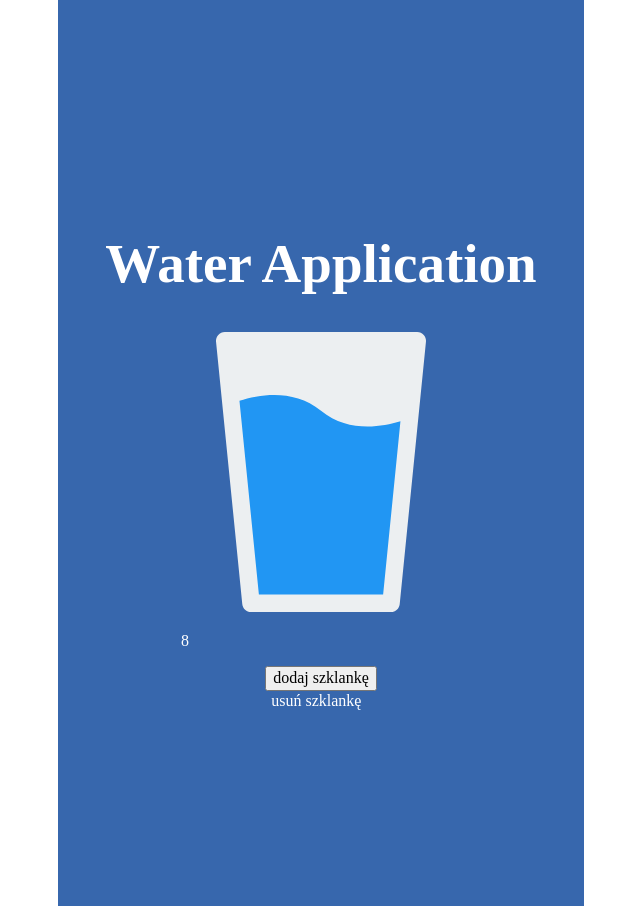
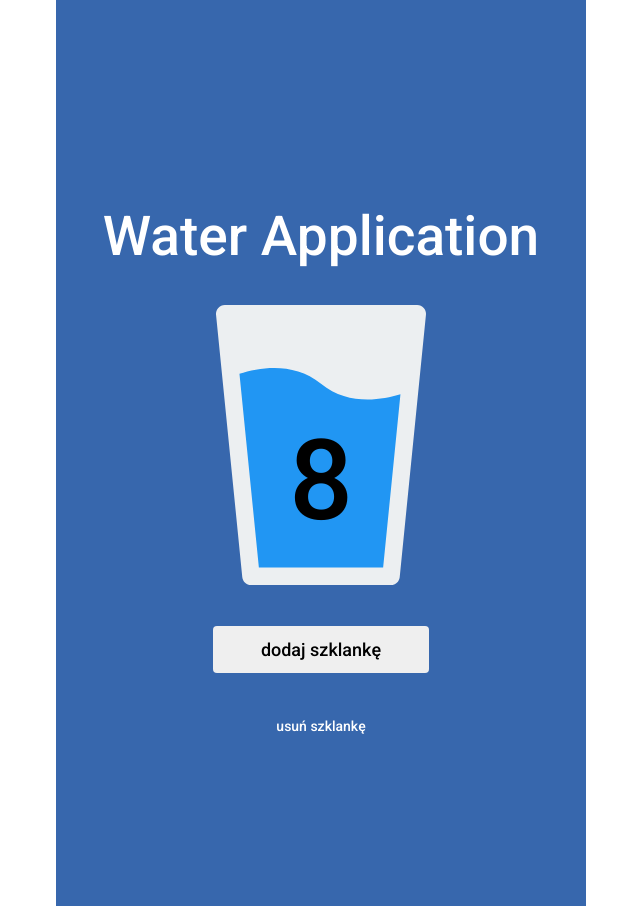
Before and after one commit to joannaMakarewicz/water-app, a website built with webpack: page src/pages/index.html in a window 1280 px wide. Shown: the whole page, without its empty margins (319-959 px from the left). Built offline with nearby package versions, Linux system fonts and the light colour scheme.

Commit message:
SCSS styles

```diff
--- a/src/pages/index.html
+++ b/src/pages/index.html
@@ -29,7 +29,6 @@
     <main class="main">
       <h1 class="heading">Water Application</h1>
       <article class="article">
-        <img class="article__image" src="../assets/img/water-glass.svg" alt="image of water glass" />
         <p class="article__counter">8</p>
       </article>
       <form class="buttons">
--- a/src/scss/main.scss
+++ b/src/scss/main.scss
@@ -2,6 +2,20 @@
 
 @import "_variables";
 @import "modules/hello.scss";
+
+@import url('https://fonts.googleapis.com/css2?family=Roboto:wght@500&display=swap');
+
+.article {
+  background-image:url('../assets/img/water-glass.svg');
+  width:280px;
+  height:280px;
+}
+
+.article__counter {
+  font-size: 112px;
+  text-align:center;
+  color:black;
+}
 
 body {
   background:white;
@@ -10,10 +24,12 @@ body {
   align-items: center;
   justify-content: center;
   min-height: 100vh;
+  font-family: 'Roboto', sans-serif;
 }
 
 .heading {
   font-size:55px;
+  font-weight: 400;
 }
 
 .main {
@@ -27,11 +43,23 @@ body {
   height:812px;
 }
 
+.button__add {
+  width: 216px;
+  height:47px;
+  padding:11px;
+  font-size:18px;
+  border-radius:4px;
+  border: 1px #0000 solid;
+  margin-top:41px;
+}
 
 .button__remove {
   display:block;
   background:#3767AD;
   color:white;
   border:none;
-
+  width: 100%;
+  height:23px;
+  margin-top:41px;
+  font-size:14px;
 }
```
